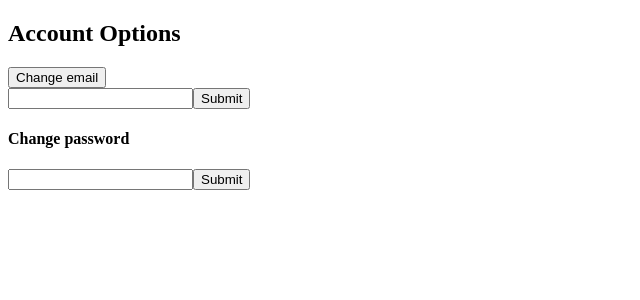
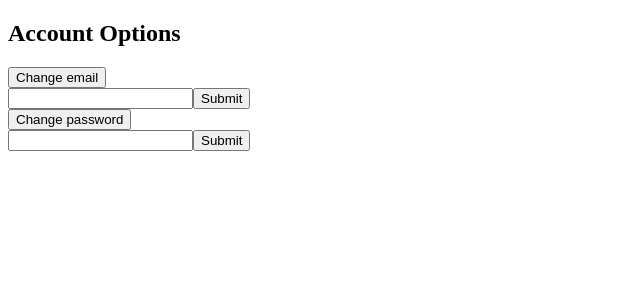
Before and after one commit to timdecillis/repertoire, a React app: page /account in a window 1280 px wide. Shown: the top 300 px of the page, without its empty margins (0-640 px from the left). Built offline with nearby package versions, Linux system fonts and the light colour scheme; the HTML template or start-up script is replaced by a standard one.

Commit message:
added password button

```diff
--- a/client/src/components/Account/Account.jsx
+++ b/client/src/components/Account/Account.jsx
@@ -38,7 +38,7 @@ const Account = () => {
         <input name="email" value={inputs.email} onChange={handleChange} />
         <input type="submit" value="Submit" />
       </form>
-      <h4>Change password</h4>
+      <button>Change password</button>
       <form name="password" onSubmit={handleSubmit}>
         <input
           type="password"
```
